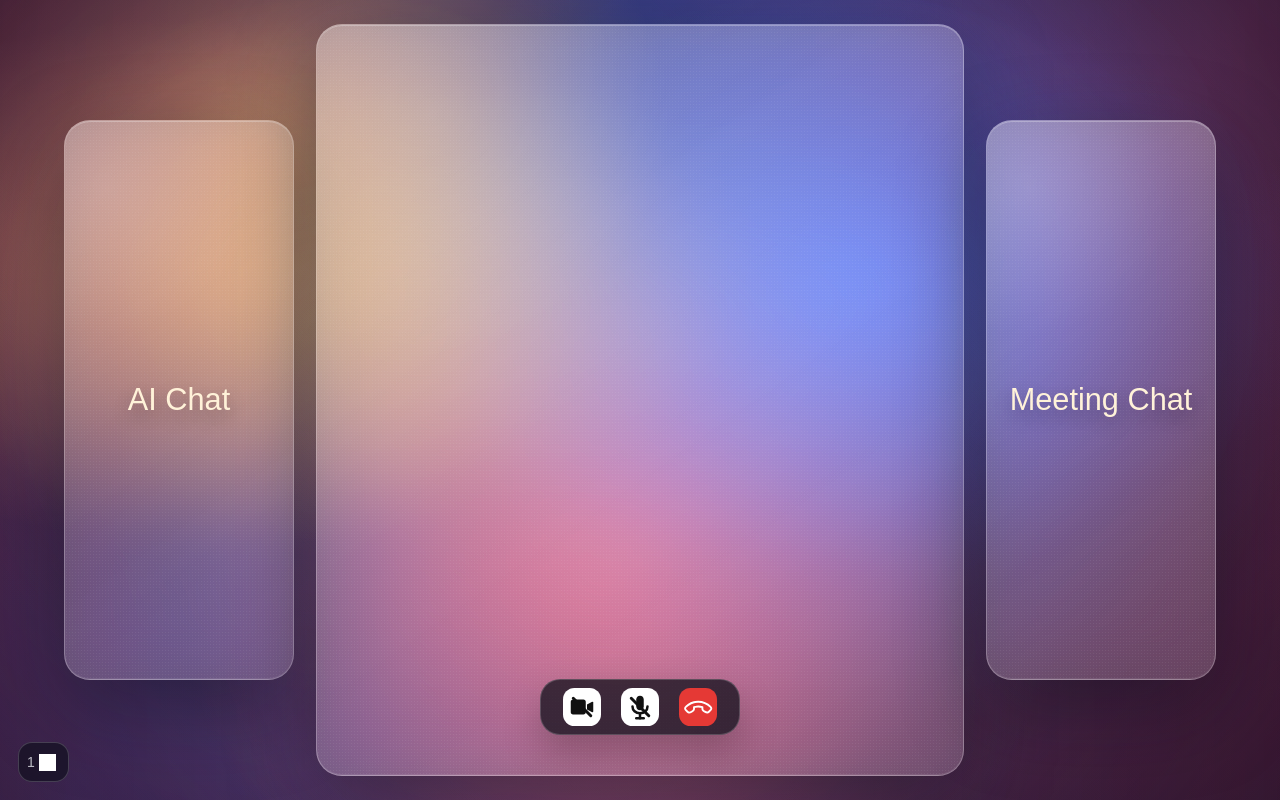
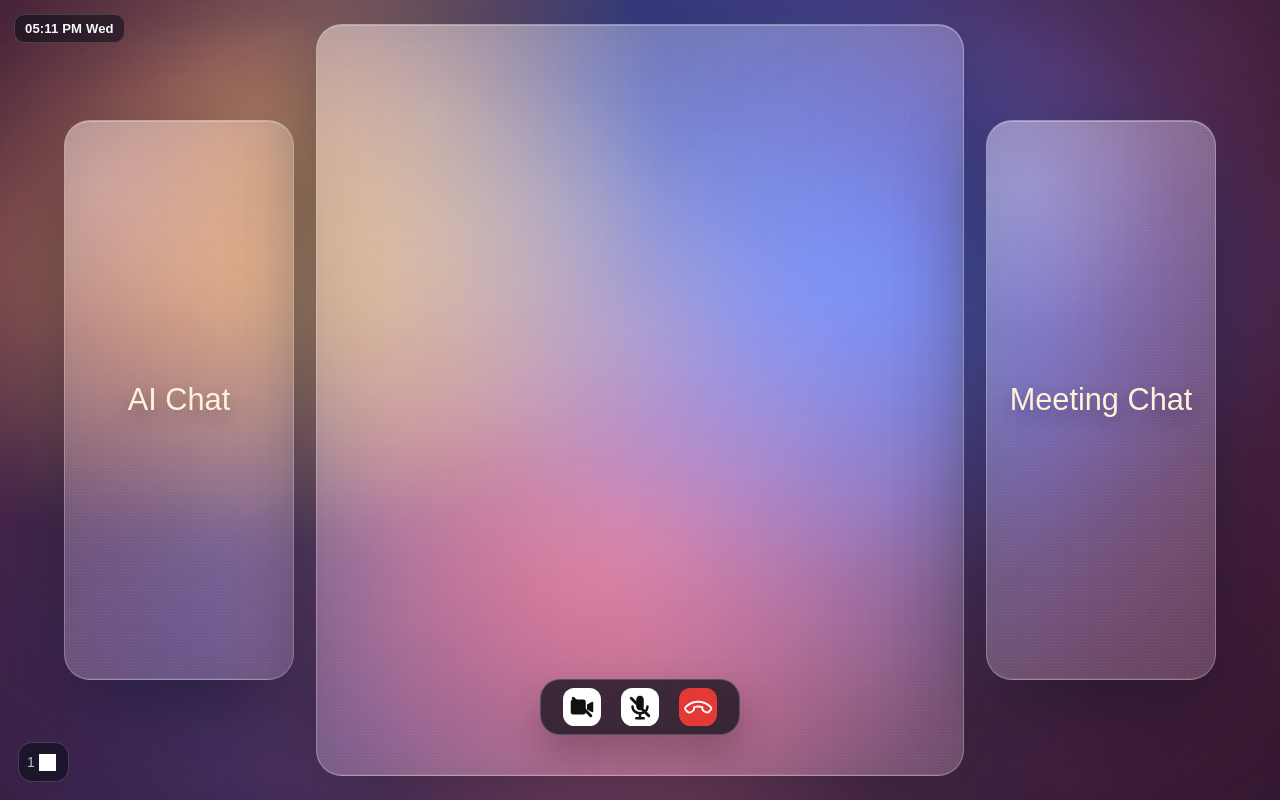
Before and after one commit to ABHINAVAN-labs/Meeting-App, a Next.js app: page /1/room in a window 1280 px wide. Built offline with nearby package versions, Linux system fonts and the light colour scheme; grey boxes are pictures that could not be loaded.

Commit message:
feat : clock at meeting room

```diff
--- a/app/[meetingCode]/room/page.tsx
+++ b/app/[meetingCode]/room/page.tsx
@@ -159,6 +159,7 @@ export default function MeetingRoomPage() {
   const [isHandRaised, setIsHandRaised] = useState(false);
   const [isRaisedHandsPopupOpen, setIsRaisedHandsPopupOpen] = useState(false);
   const [isCopiedToastVisible, setIsCopiedToastVisible] = useState(false);
+  const [clockNow, setClockNow] = useState(() => new Date());
 
   const participantIdRef = useRef("");
   const copyToastTimeoutRef = useRef<number | null>(null);
@@ -213,6 +214,16 @@ export default function MeetingRoomPage() {
     return () => {
       console.error = originalConsoleError;
       window.removeEventListener("unhandledrejection", handleUnhandledRejection);
+    };
+  }, []);
+
+  useEffect(() => {
+    const timer = window.setInterval(() => {
+      setClockNow(new Date());
+    }, 30000);
+
+    return () => {
+      window.clearInterval(timer);
     };
   }, []);
 
@@ -872,9 +883,29 @@ export default function MeetingRoomPage() {
   const studentRemotes = remoteParticipants.filter((participant) => participant.role !== "teacher");
   const latestRaisedHand = raisedHands[raisedHands.length - 1];
   const additionalRaisedHandsCount = Math.max(0, raisedHands.length - 1);
+  const clockLabel = `${clockNow.toLocaleTimeString([], { hour: "2-digit", minute: "2-digit" })} ${clockNow.toLocaleDateString([], { weekday: "short" })}`;
 
   return (
     <main className="entry-shell room-shell">
+      <div
+        aria-label="Current time and day"
+        style={{
+          position: "fixed",
+          top: "14px",
+          left: "14px",
+          zIndex: 70,
+          padding: "6px 10px",
+          borderRadius: "10px",
+          border: "1px solid rgba(255,255,255,0.16)",
+          background: "rgba(8,12,22,0.55)",
+          color: "#f7fafc",
+          fontSize: "0.82rem",
+          fontWeight: 600,
+          letterSpacing: "0.01em"
+        }}
+      >
+        {clockLabel}
+      </div>
       {selfRole === "teacher" ? (
         <div className="teacher-top-actions">
           {pendingParticipants.length > 0 ? (
```
